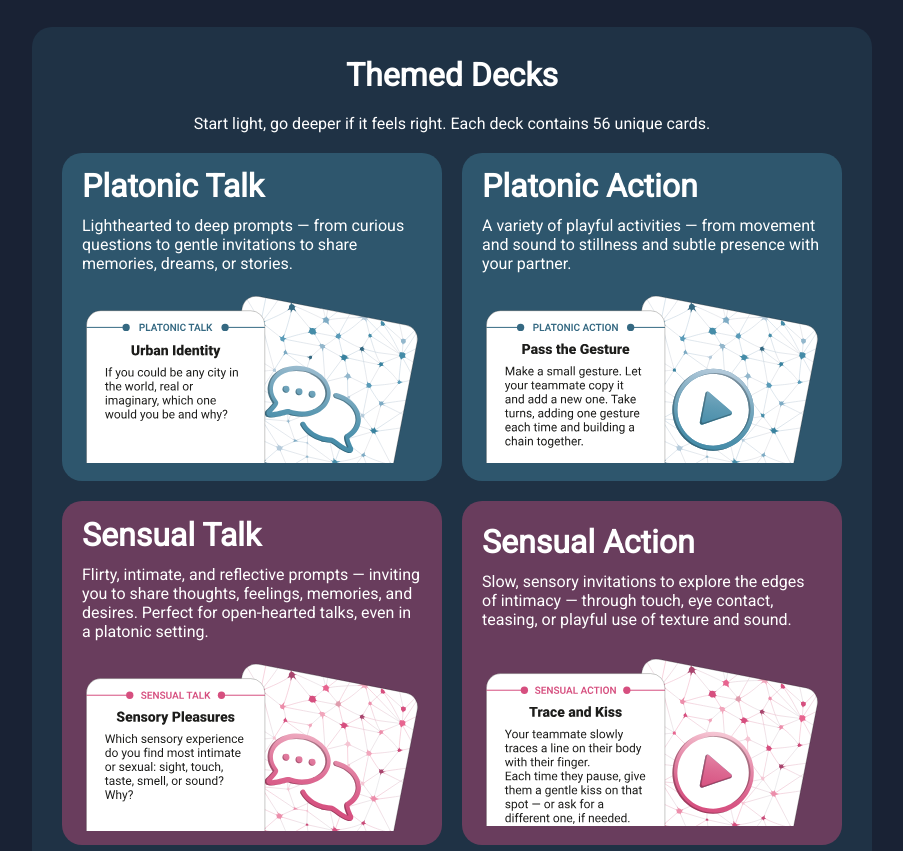
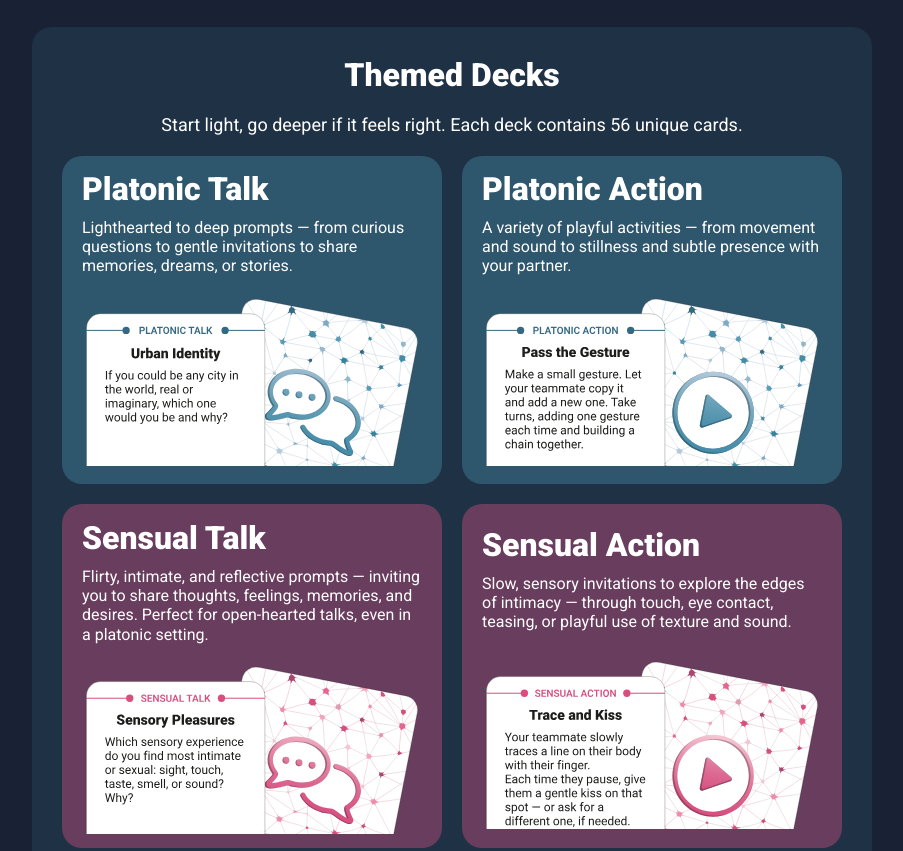
Before and after one commit to denis-shuvalov/denis-shuvalov.github.io, a plain HTML site: page index.html in a window 1280 px wide. Shown: the part 1659-2510 px from the top of the page, without its empty margins (188-1091 px from the left). Drawn offline with nearby package versions, Linux system fonts and the light colour scheme.

Commit message:
feat: styleguides and imports fixed

```diff
--- a/globals.css
+++ b/globals.css
@@ -1,5 +1,5 @@
 @import url("https://cdnjs.cloudflare.com/ajax/libs/meyer-reset/2.0/reset.min.css");
-@import url("https://fonts.googleapis.com/css?family=Roboto:var(--fonts-header-3-font-weight),var(--fonts-numbers-font-weight),400,var(--fonts-body-4-black-font-weight),var(--fonts-body-1-italic-font-weight),var(--fonts-body-3-italic-font-weight),var(--fonts-header-2-font-weight),var(--fonts-buttons-font-weight),var(--fonts-header-4-font-weight),var(--fonts-body-2-italic-font-weight),var(--fonts-header-1-font-weight),var(--fonts-body-1-font-weight),var(--fonts-body-4-font-weight),var(--fonts-body-2-font-weight),var(--fonts-body-3-font-weight),italic");
+@import url("https://fonts.googleapis.com/css2?family=Roboto:wght@100;300;400;500;700;900&display=swap");
 * {
   -webkit-font-smoothing: antialiased;
   box-sizing: border-box;
--- a/styleguide.css
+++ b/styleguide.css
@@ -17,7 +17,7 @@
   --fonts-body-4-font-weight: 400;
   --fonts-body-4-font-size: 26px;
   --fonts-body-4-letter-spacing: 0px;
-  --fonts-body-4-line-height: 120.00000762939453%;
+  --fonts-body-4-line-height: 120%;
   --fonts-body-4-font-style: normal;
   --fonts-buttons-font-family: "Roboto", Helvetica;
   --fonts-buttons-font-weight: 700;
@@ -41,53 +41,53 @@
   --fonts-body-1-font-weight: 400;
   --fonts-body-1-font-size: 16px;
   --fonts-body-1-letter-spacing: 0px;
-  --fonts-body-1-line-height: 120.00000762939453%;
+  --fonts-body-1-line-height: 120%;
   --fonts-body-1-font-style: normal;
   --fonts-header-3-font-family: "Roboto", Helvetica;
   --fonts-header-3-font-weight: 900;
   --fonts-header-3-font-size: 32px;
   --fonts-header-3-letter-spacing: 0px;
-  --fonts-header-3-line-height: 120.00000762939453%;
+  --fonts-header-3-line-height: 120%;
   --fonts-header-3-font-style: normal;
   --fonts-body-2-font-family: "Roboto", Helvetica;
   --fonts-body-2-font-weight: 400;
-  --fonts-body-2-font-size: MIXEDpx;
-  --fonts-body-2-line-height: 120.00000762939453%;
+  --fonts-body-2-font-size: 18px;
+  --fonts-body-2-line-height: 120%;
   --fonts-body-2-font-style: normal;
   --fonts-numbers-font-family: "Roboto", Helvetica;
   --fonts-numbers-font-weight: 500;
   --fonts-numbers-font-size: 32px;
   --fonts-numbers-letter-spacing: 0px;
-  --fonts-numbers-line-height: 120.00000762939453%;
+  --fonts-numbers-line-height: 120%;
   --fonts-numbers-font-style: normal;
   --fonts-body-2-italic-font-family: "Roboto", Helvetica;
   --fonts-body-2-italic-font-weight: 400;
   --fonts-body-2-italic-font-size: 18px;
   --fonts-body-2-italic-letter-spacing: 0px;
-  --fonts-body-2-italic-line-height: 120.00000762939453%;
+  --fonts-body-2-italic-line-height: 120%;
   --fonts-body-2-italic-font-style: italic;
   --fonts-body-3-font-family: "Roboto", Helvetica;
   --fonts-body-3-font-weight: 400;
   --fonts-body-3-font-size: 20px;
   --fonts-body-3-letter-spacing: 0px;
-  --fonts-body-3-line-height: 120.00000762939453%;
+  --fonts-body-3-line-height: 120%;
   --fonts-body-3-font-style: normal;
   --fonts-body-4-black-font-family: "Roboto", Helvetica;
   --fonts-body-4-black-font-weight: 900;
   --fonts-body-4-black-font-size: 26px;
   --fonts-body-4-black-letter-spacing: 0px;
-  --fonts-body-4-black-line-height: 120.00000762939453%;
+  --fonts-body-4-black-line-height: 120%;
   --fonts-body-4-black-font-style: normal;
   --fonts-body-3-italic-font-family: "Roboto", Helvetica;
   --fonts-body-3-italic-font-weight: 400;
   --fonts-body-3-italic-font-size: 20px;
   --fonts-body-3-italic-letter-spacing: 0px;
-  --fonts-body-3-italic-line-height: 120.00000762939453%;
+  --fonts-body-3-italic-line-height: 120%;
   --fonts-body-3-italic-font-style: italic;
   --fonts-body-1-italic-font-family: "Roboto", Helvetica;
   --fonts-body-1-italic-font-weight: 400;
   --fonts-body-1-italic-font-size: 16px;
   --fonts-body-1-italic-letter-spacing: 0px;
-  --fonts-body-1-italic-line-height: 120.00000762939453%;
+  --fonts-body-1-italic-line-height: 120%;
   --fonts-body-1-italic-font-style: italic;
 }
```
